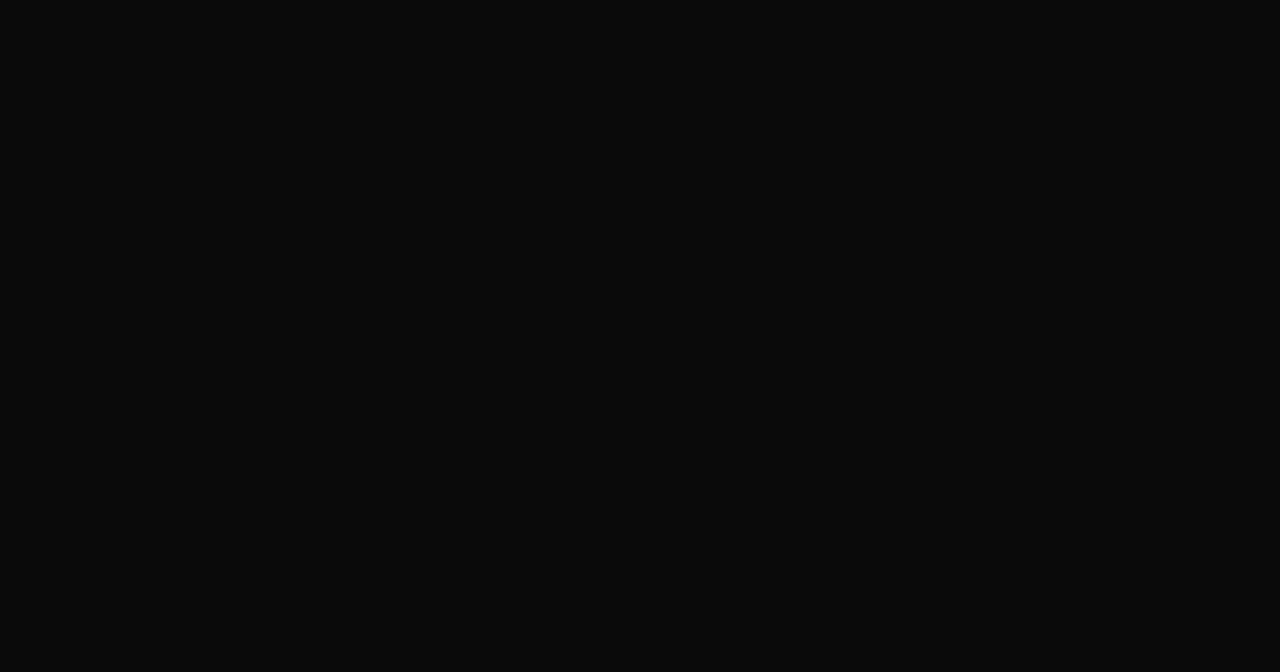
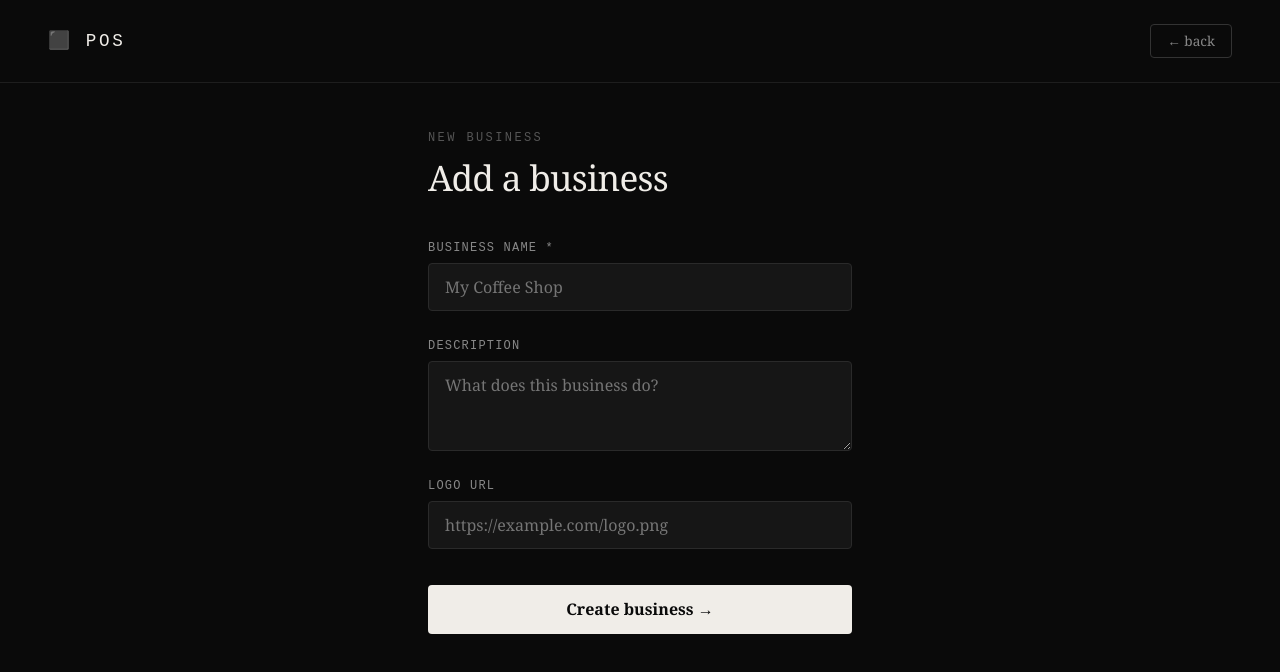
Before and after one commit to PranjwalS/pos-ecosystem, a React (Vite) app in the folder apps/web/: page /1/businesses/add in a window 1280 px wide. Before the commit this address had no page. Shown: the top 672 px of the page. Built offline with nearby package versions, Linux system fonts and the light colour scheme.

Commit message:
AB#300 mainly

```diff
--- a/apps/web/src/App.jsx
+++ b/apps/web/src/App.jsx
@@ -4,6 +4,7 @@ import Login from "./pages/Login";
 import Signup from "./pages/Signup";
 import UserPage from "./pages/UserPage";
 import Businesses from "./pages/Businesses";
+import AddBusiness from "./pages/AddBusiness";
 
 export default function App() {
   return (
@@ -14,6 +15,7 @@ export default function App() {
         <Route path="/signup" element={<Signup />} />
         <Route path="/:slug" element={<UserPage />} />
         <Route path="/:slug/businesses" element={<Businesses />} />
+        <Route path="/:slug/businesses/add" element={<AddBusiness />} />
       </Routes>
     </BrowserRouter>
   );
--- /dev/null
+++ b/apps/web/src/pages/AddBusiness.jsx
@@ -0,0 +1,110 @@
+import { useState } from "react";
+import { useNavigate, useParams } from "react-router-dom";
+
+export default function AddBusiness() {
+  const navigate = useNavigate();
+  const { slug } = useParams();
+
+  const [name, setName] = useState("");
+  const [desc, setDesc] = useState("");
+  const [logo, setLogo] = useState("");
+  const [error, setError] = useState("");
+  const [loading, setLoading] = useState(false);
+
+  const handleSubmit = async (e) => {
+    e.preventDefault();
+    setError("");
+    setLoading(true);
+
+    const token = localStorage.getItem("token");
+    if (!token) { navigate("/login"); return; }
+
+    try {
+      const res = await fetch("http://localhost:8000/create_business", {
+        method: "POST",
+        headers: {
+          "Content-Type": "application/json",
+          Authorization: `Bearer ${token}`,
+        },
+        body: JSON.stringify({
+          business_name: name,
+          business_desc: desc || null,
+          business_logo: logo || null,
+        }),
+      });
+      const data = await res.json();
+      if (!res.ok) throw new Error(data.detail || "Failed to create business");
+
+      // Redirect back to businesses — slug from response if you ever need it: data.slug
+      navigate(`/${slug}/businesses`);
+    } catch (err) {
+      setError(err.message);
+    } finally {
+      setLoading(false);
+    }
+  };
+
+  return (
+    <div style={styles.page}>
+      <nav style={styles.nav}>
+        <span style={styles.logo}>⬛ POS</span>
+        <button style={styles.backBtn} onClick={() => navigate(`/${slug}/businesses`)}>← back</button>
+      </nav>
+
+      <main style={styles.main}>
+        <p style={styles.tag}>New business</p>
+        <h1 style={styles.title}>Add a business</h1>
+
+        <form onSubmit={handleSubmit} style={styles.form}>
+          <label style={styles.label}>Business name *</label>
+          <input
+            style={styles.input}
+            type="text"
+            placeholder="My Coffee Shop"
+            value={name}
+            onChange={(e) => setName(e.target.value)}
+            required
+          />
+
+          <label style={styles.label}>Description</label>
+          <textarea
+            style={{ ...styles.input, resize: "vertical", minHeight: "90px" }}
+            placeholder="What does this business do?"
+            value={desc}
+            onChange={(e) => setDesc(e.target.value)}
+          />
+
+          <label style={styles.label}>Logo URL</label>
+          <input
+            style={styles.input}
+            type="url"
+            placeholder="https://example.com/logo.png"
+            value={logo}
+            onChange={(e) => setLogo(e.target.value)}
+          />
+
+          {error && <p style={styles.error}>{error}</p>}
+
+          <button style={styles.btn} type="submit" disabled={loading}>
+            {loading ? "Creating..." : "Create business →"}
+          </button>
+        </form>
+      </main>
+    </div>
+  );
+}
+
+const styles = {
+  page: { minHeight: "100vh", background: "#0a0a0a", color: "#f0ede8", fontFamily: "'Georgia', serif", display: "flex", flexDirection: "column" },
+  nav: { display: "flex", justifyContent: "space-between", alignItems: "center", padding: "1.5rem 3rem", borderBottom: "1px solid #1e1e1e" },
+  logo: { fontSize: "1.1rem", letterSpacing: "0.15em", fontFamily: "monospace" },
+  backBtn: { background: "transparent", border: "1px solid #333", color: "#888", padding: "0.4rem 1rem", borderRadius: "4px", cursor: "pointer", fontFamily: "inherit", fontSize: "0.85rem" },
+  main: { flex: 1, maxWidth: "520px", width: "100%", margin: "0 auto", padding: "3rem" },
+  tag: { fontSize: "0.75rem", letterSpacing: "0.2em", textTransform: "uppercase", color: "#555", marginBottom: "0.5rem", fontFamily: "monospace" },
+  title: { fontSize: "2.2rem", fontWeight: "normal", margin: "0 0 2.5rem", letterSpacing: "-0.02em" },
+  form: { display: "flex", flexDirection: "column", gap: "0.5rem" },
+  label: { fontSize: "0.75rem", color: "#888", letterSpacing: "0.1em", textTransform: "uppercase", fontFamily: "monospace" },
+  input: { background: "#161616", border: "1px solid #2a2a2a", borderRadius: "4px", padding: "0.75rem 1rem", color: "#f0ede8", fontSize: "1rem", fontFamily: "inherit", marginBottom: "1.25rem", outline: "none", width: "100%" },
+  error: { color: "#e05c5c", fontSize: "0.85rem", margin: "0 0 0.5rem" },
+  btn: { marginTop: "0.5rem", background: "#f0ede8", color: "#0a0a0a", border: "none", borderRadius: "4px", padding: "0.85rem", fontSize: "1rem", fontFamily: "inherit", fontWeight: "600", cursor: "pointer" },
+};
--- a/apps/web/src/pages/Businesses.jsx
+++ b/apps/web/src/pages/Businesses.jsx
@@ -38,10 +38,15 @@ export default function Businesses() {
       </nav>
 
       <main style={styles.main}>
-        <div style={styles.header}>
+      <div style={styles.header}>
+        <div>
           <p style={styles.tag}>Your portfolio</p>
           <h1 style={styles.title}>Businesses</h1>
         </div>
+        <button style={styles.addBtn} onClick={() => navigate(`/${slug}/businesses/add`)}>
+          + Add business
+        </button>
+      </div>
 
         {loading && <p style={styles.dim}>Loading...</p>}
         {error && <p style={styles.error}>{error}</p>}
@@ -131,7 +136,8 @@ const styles = {
     margin: "0 auto",
     padding: "3rem",
   },
-  header: { marginBottom: "2.5rem" },
+  header: { marginBottom: "2.5rem", display: "flex", justifyContent: "space-between", alignItems: "flex-end" },
+  addBtn: { background: "transparent", border: "1px solid #f0ede8", color: "#f0ede8", padding: "0.6rem 1.25rem", borderRadius: "4px", cursor: "pointer", fontFamily: "inherit", fontSize: "0.9rem" },
   tag: {
     fontSize: "0.75rem",
     letterSpacing: "0.2em",
```
Also changed, not shown: 2 other files (tests, documents, lock files or other folders).
